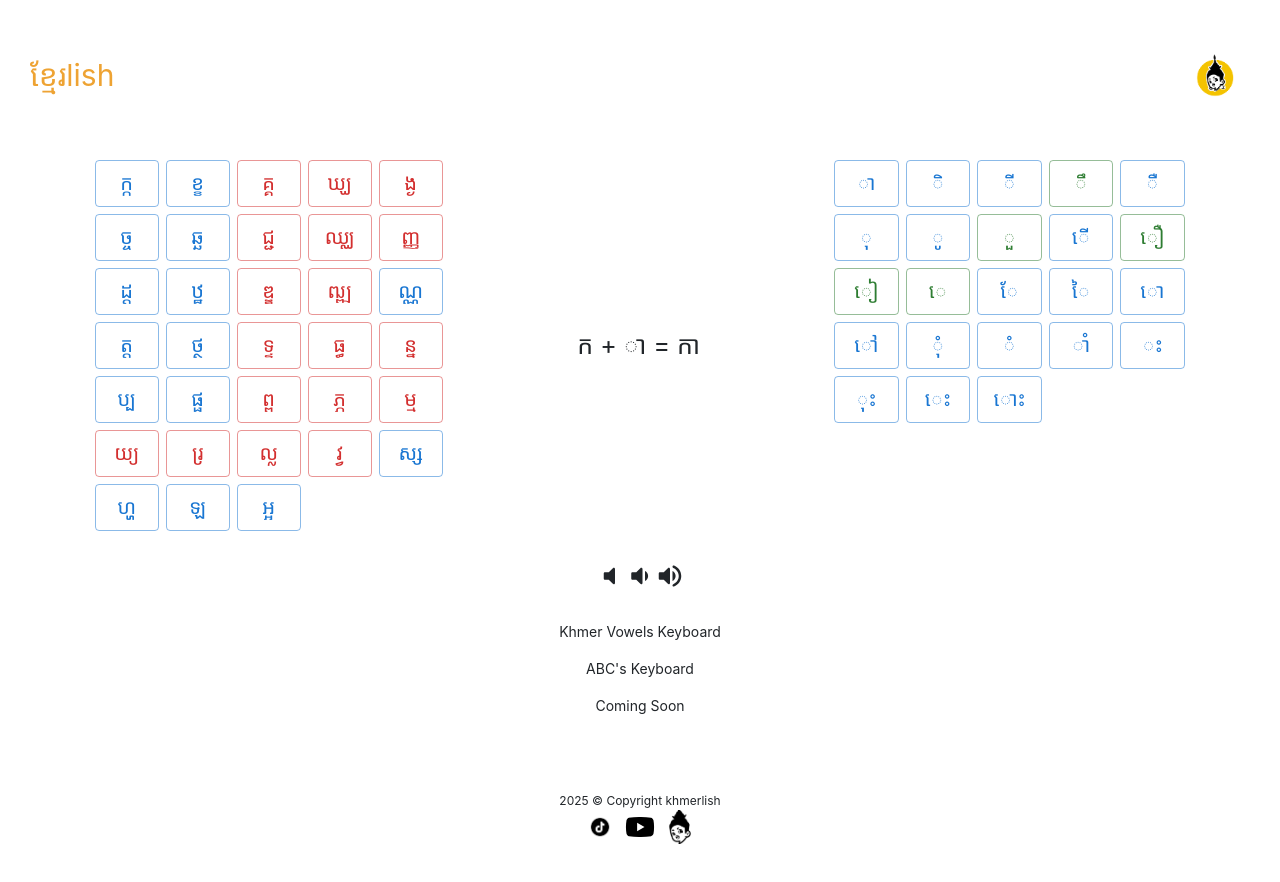
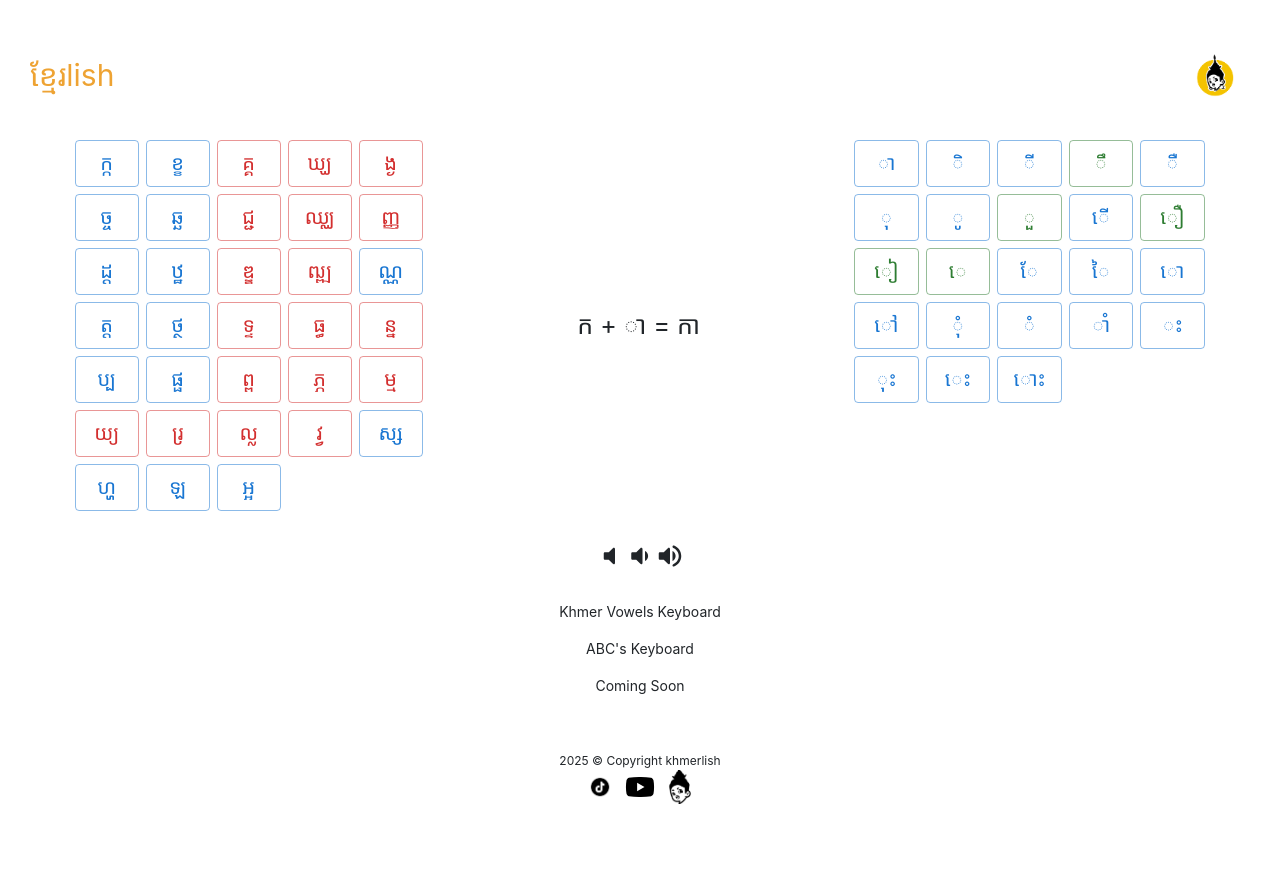
Before and after one commit to raksalim/gh-pages-khmerlish-learning-website, a React (Vite) app: page / in a window 1280 px wide. Shown: the top 882 px of the page. After the commit the page ends 854 px from the top, so only its background shows below. Built offline with nearby package versions, Linux system fonts and the light colour scheme.

Commit message:
take away padding at top level

```diff
--- a/src/pages/KhmerWordPractice.tsx
+++ b/src/pages/KhmerWordPractice.tsx
@@ -18,7 +18,7 @@ export const KhmerWordPractice = () => {
 
 
     return (
-        <div style={{ maxWidth: '1130px', margin: 'auto', padding: '20px' }}>
+        <div style={{ maxWidth: '1130px', margin: 'auto'}}>
             <style>
                 {`
                     @media (max-width: 1130px) {
```
